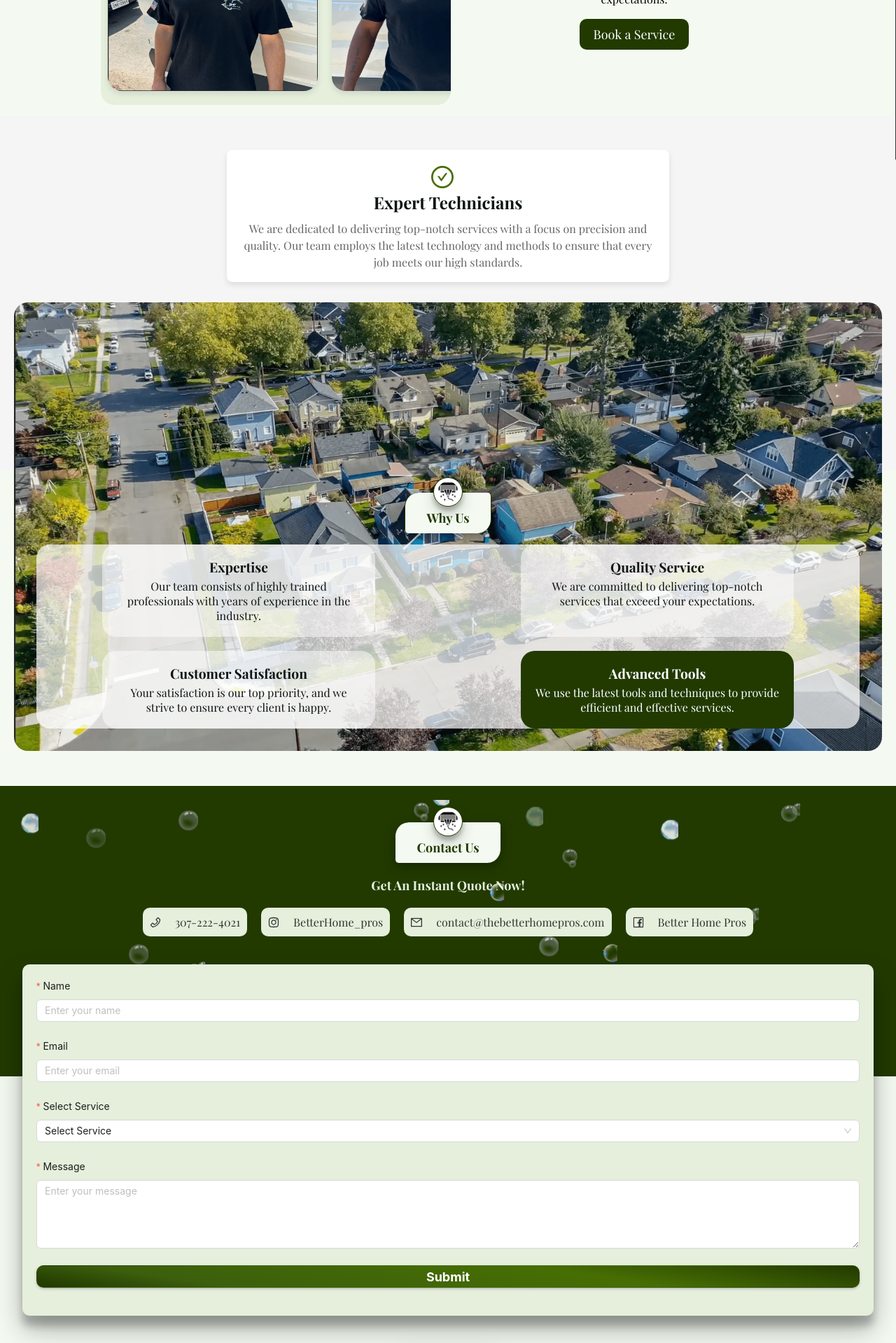
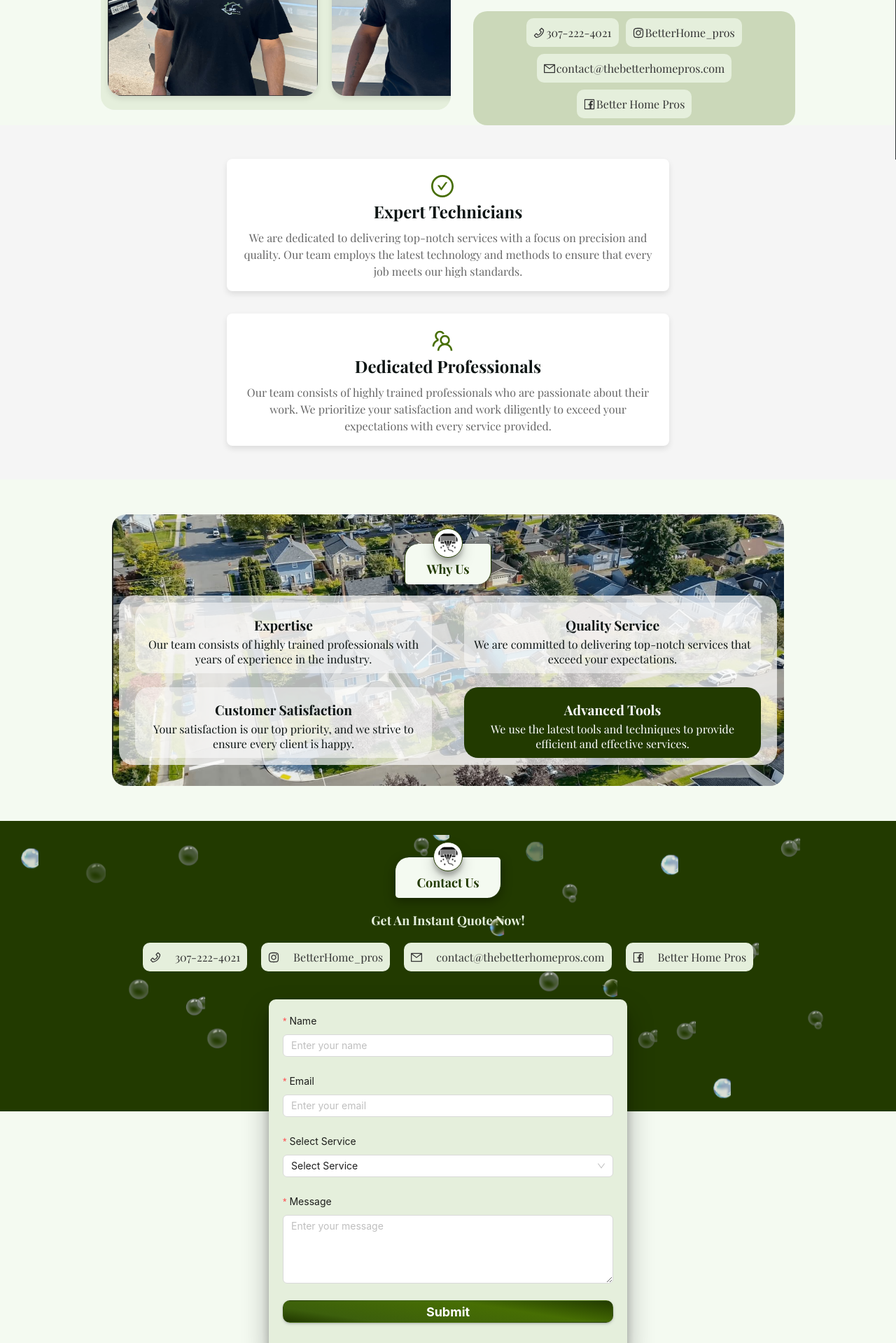
Before and after one commit to Tsgcode1122/BHP-BetterHomePro, a React (Vite) app: page /about in a window 1280 px wide. Shown: the part 620-2539 px from the top of the page at 70% size. Built offline with nearby package versions, Linux system fonts and the light colour scheme; a web font is replaced by a local one.

Commit message:
modified home

```diff
--- a/src/Component/AboutContent.jsx
+++ b/src/Component/AboutContent.jsx
@@ -3,6 +3,13 @@ import styled from "styled-components";
 import { Colors, Gradients } from "../Colors/ColorComponent";
 import heroimg from "../Images/newIm.jpg";
 import Button from "../FixedComponent/Button";
+import {
+  MailOutlined,
+  PhoneOutlined,
+  EnvironmentOutlined,
+  InstagramOutlined,
+  FacebookOutlined,
+} from "@ant-design/icons";
 
 import DownToUp from "../Motion/DownToUp";
 import { Link } from "react-router-dom";
@@ -23,7 +30,42 @@ const AboutContent = () => {
             solutions to meet your needs and exceed expectations.
           </p>
         </DownToUp>
+
         <StyledButton to="/appointment">Book a Service </StyledButton>
+        <>
+          <Content>
+            <ContactItem>
+              <PhoneOutlined />
+              <a href="tel:+13072224021">307-222-4021</a>
+            </ContactItem>
+            <ContactItem>
+              <InstagramOutlined />
+              <a
+                href="https://www.instagram.com/BetterHome_pros"
+                target="_blank"
+                rel="noopener noreferrer"
+              >
+                BetterHome_pros
+              </a>
+            </ContactItem>
+            <ContactItem>
+              <MailOutlined />
+              <a href="mailto:contact@thebetterhomepros.com">
+                contact@thebetterhomepros.com
+              </a>
+            </ContactItem>
+            <ContactItem>
+              <FacebookOutlined />
+              <a
+                href="https://www.facebook.com/ Better Home Pros"
+                target="_blank"
+                rel="noopener noreferrer"
+              >
+                Better Home Pros
+              </a>
+            </ContactItem>
+          </Content>
+        </>
       </Contain>
       <Group>
         <Ceo />
@@ -31,7 +73,50 @@ const AboutContent = () => {
     </Container>
   );
 };
+const Content = styled.div`
+  display: flex;
+  position: relative;
+  align-items: center;
+  gap: 20px;
+  justify-content: center;
+  flex-wrap: wrap;
+  border-radius: 20px;
+  padding: 10px;
+  background: #cbd8b9;
+  margin: 0 2rem;
+  @media screen and (min-width: 600px) {
+    margin: 0 4rem;
+  }
+  @media screen and (min-width: 800px) {
+    gap: 5px;
+    margin: 0 6rem;
+  }
+  @media screen and (min-width: 1000px) {
+    margin: 0 1rem;
+    gap: 10px;
+  }
+`;
+const ContactItem = styled.div`
+  display: flex;
+  background: ${Colors.lightgreen};
+  align-items: center;
+  padding: 10px;
+  border-radius: 10px;
+  gap: 20px;
 
+  font-size: 1rem;
+  color: ${Colors.coolBlack};
+  @media screen and (min-width: 800px) {
+    gap: 2px;
+  }
+  &:hover {
+    background: #cbd8b9;
+  }
+  a {
+    color: ${Colors.coolBlack};
+    text-decoration: none;
+  }
+`;
 const StyledButton = styled(Link)`
   padding: 10px 20px;
   background-color: ${Colors.darkgreen};
--- a/src/Component/BeforeAndAfter.jsx
+++ b/src/Component/BeforeAndAfter.jsx
@@ -58,20 +58,28 @@ export default BeforeAndAfter;
 
 const BeforeAfterContainer = styled.div`
   display: flex;
-  flex-wrap: wrap;
-  justify-content: space-around;
+  flex-direction: column;
   gap: 20px;
-  margin-top: 2rem;
+  align-items: center;
+  padding: 2rem 0rem !important;
+
+  @media screen and (min-width: 700px) {
+    display: grid;
+    grid-template-columns: 1fr 1fr;
+    padding: 2rem 2rem !important;
+  }
 `;
 
 const BeforeAfterWrapper = styled.div`
   position: relative;
-  max-width: 500px;
-  margin-bottom: 10px;
+
+  @media screen and (min-width: 700px) {
+  }
 `;
 const Image = styled.img`
-  max-height: 30rem;
-  width: 27rem;
+  max-width: 100%;
+  width: 25rem;
+  height: 22rem;
   @media screen and (max-width: 320px) {
     width: 18rem;
     height: 18rem;
@@ -83,6 +91,10 @@ const Image = styled.img`
   @media (min-width: 400px) and (max-width: 499px) {
     width: 22rem;
     height: 22rem;
+  }
+  @media screen and (min-width: 1000px) {
+    width: 25rem;
+    height: 20rem;
   }
 `;
 
--- a/src/Component/ContactContent.jsx
+++ b/src/Component/ContactContent.jsx
@@ -16,30 +16,16 @@ const ContactContent = () => {
   const googleMapsLink =
     "https://www.google.com/maps/search/?api=1&query=1418+Manoa+Rd,+Wynnewood,+PA+19096";
   return (
-    <>
+    <ContactContainer>
       <MiniContact />
       <ContactUs />
-    </>
+    </ContactContainer>
   );
 };
 
 export default ContactContent;
 
-const ContactContainer = styled.div`
-  padding: 0 2rem !important;
-  margin: 0;
-  align-items: center;
-  border-radius: 8px;
-  @media screen and (max-width: 320px) {
-    padding: 0 1rem !important;
-  }
-  @media (min-width: 321px) and (max-width: 399px) {
-    padding: 0 1.3rem !important;
-  }
-  @media (min-width: 400px) and (max-width: 499px) {
-    padding: 0 1.5rem !important;
-  }
-`;
+const ContactContainer = styled.div``;
 const SubHead = styled.h5`
   font-size: 1.2rem;
   color: #070b0d;
--- a/src/Component/ContactUs.jsx
+++ b/src/Component/ContactUs.jsx
@@ -136,6 +136,15 @@ const FormContainer = styled.div`
   @media (min-width: 400px) and (max-width: 499px) {
     margin: -10rem 1rem 1rem 1rem;
   }
+  @media screen and (min-width: 800px) {
+    margin: -10rem 8rem 1rem 8rem;
+  }
+  @media screen and (min-width: 1000px) {
+    margin: -10rem 16rem 1rem 16rem;
+  }
+  @media screen and (min-width: 1200px) {
+    margin: -10rem 24rem 1rem 24rem;
+  }
 `;
 const ButtonS = styled(Button)`
   text-decoration: none;
--- a/src/Component/Faqs.jsx
+++ b/src/Component/Faqs.jsx
@@ -81,6 +81,7 @@ export default Faqs;
 
 const FaqsContainer = styled.div`
   position: relative;
+
   box-shadow:
     rgba(60, 64, 67, 0.3) 0px 1px 2px 0px,
     rgba(60, 64, 67, 0.15) 0px 1px 3px 1px;
@@ -103,6 +104,18 @@ const FaqsContainer = styled.div`
   @media (min-width: 400px) and (max-width: 499px) {
     border-radius: 40px;
     margin: 1.5rem;
+  }
+  @media screen and (min-width: 800px) {
+    margin: 2rem 4rem;
+  }
+  @media screen and (min-width: 1000px) {
+    margin: 2rem 6rem;
+  }
+  @media screen and (min-width: 1200px) {
+    margin: 2rem 16rem;
+  }
+  @media screen and (min-width: 1480px) {
+    margin: 2rem 18rem;
   }
 `;
 
--- a/src/Component/GalleryContent.jsx
+++ b/src/Component/GalleryContent.jsx
@@ -93,7 +93,7 @@ const GalleryContainer = styled.div`
     padding: 20px 6rem;
   }
   @media screen and (min-width: 1200px) {
-    padding: 20px 8rem;
+    padding: 20px 10rem;
   }
   @media (min-width: 1024px) {
     grid-template-columns: repeat(auto-fit, minmax(250px, 1fr));
--- a/src/Component/QuickContact.jsx
+++ b/src/Component/QuickContact.jsx
@@ -28,9 +28,7 @@ const QuickContact = () => {
       padding: 10px 6rem;
     }
     @media screen and (min-width: 1000px) {
-      padding: 10px 8rem;
-      max-width: 800px;
-      z-index: 4;
+      display: none;
     }
     @media screen and (min-width: 1200px) {
       padding: 10px 10rem;
--- a/src/Component/ServicesContent.jsx
+++ b/src/Component/ServicesContent.jsx
@@ -6,10 +6,19 @@ import heroimg from "../Images/t2.jpg";
 import heroimg3 from "../Images/t4.jpg";
 import heroimg4 from "../Images/t8.jpg";
 import heroimg5 from "../Images/t6.jpg";
+import heroimg6 from "../Images/t9.jpg";
 import { Colors, Gradients } from "../Colors/ColorComponent";
 import { Link } from "react-router-dom";
 import DownToUp from "../Motion/DownToUp";
+const ContactList = styled.ul`
+  list-style: none;
+  padding: 0;
+  margin: 10px 0 !important;
 
+  li {
+    margin: 5px 0;
+  }
+`;
 const services = [
   {
     id: 1,
@@ -38,7 +47,6 @@ const services = [
       "Our thorough air duct cleaning services remove dust, allergens, and contaminants from your home's ventilation system, improving indoor air quality.",
     viewMoreUrl: "/services/air-duct-cleaning",
   },
-
   {
     id: 4,
     imgUrl: heroimg4,
@@ -57,12 +65,41 @@ const services = [
       "From minor upgrades to major renovations, our home improvement services enhance the beauty, functionality, and value of your home.",
     viewMoreUrl: "/services/home-improvement",
   },
+  {
+    id: 6,
+    imgUrl: heroimg6,
+    heading: "Ready To Book Appointment?",
+    subheading: "You can Reach us now",
+    content: (
+      <>
+        <ContactList>
+          <li>
+            <strong>Instagram:</strong> BetterHome_pros
+          </li>
+          <li>
+            {" "}
+            <strong>Email:</strong> Contact@thebetterhomepros.com
+          </li>
+          <li>
+            {" "}
+            <strong>Call:</strong> (307) 222-4021
+          </li>
+          <li>
+            {" "}
+            <strong>Facebook:</strong> Better Home Pros
+          </li>
+        </ContactList>
+      </>
+    ),
+    viewMoreUrl: "/appointment",
+  },
 ];
+
 const ServicesContent = () => {
   return (
     <ServicesContainer>
       {services.map((service, index) => (
-        <ServiceCard key={index}>
+        <ServiceCard key={index} id={service.id}>
           <DownToUp>
             <ImageWrapper>
               <ServiceImage imgUrl={service.imgUrl} />
@@ -71,7 +108,13 @@ const ServicesContent = () => {
               <Heading>{service.heading}</Heading>
               <Subheading>{service.subheading}</Subheading>
               <Content>{service.content}</Content>
-              <ViewMore to={`/services/${service.id}`}>View More</ViewMore>
+              <ViewMore
+                to={
+                  service.id === 6 ? "/appointment" : `/services/${service.id}`
+                }
+              >
+                {service.id === 6 ? "Book Now" : "View More"}
+              </ViewMore>
             </ContentWrapper>
           </DownToUp>
         </ServiceCard>
@@ -179,7 +222,7 @@ const Subheading = styled.p`
   margin: 10px;
 `;
 
-const Content = styled.p`
+const Content = styled.div`
   font-size: 0.9rem;
   margin-bottom: 15px;
   line-height: 1.4;
--- a/src/Component/VideoGallery.jsx
+++ b/src/Component/VideoGallery.jsx
@@ -27,6 +27,15 @@ const GalleryWrapper = styled.div`
   @media (min-width: 400px) and (max-width: 499px) {
     padding: 10px;
   }
+  @media screen and (min-width: 800px) {
+    padding: 5px 2rem;
+  }
+  @media screen and (min-width: 1000px) {
+    padding: 5px 5rem;
+  }
+  @media screen and (min-width: 1200px) {
+    padding: 5px 10rem;
+  }
 `;
 
 const ImageWrapper = styled.div`
@@ -35,11 +44,14 @@ const ImageWrapper = styled.div`
   border-radius: 10px;
   overflow: hidden;
   margin: 10px;
-
+  @media screen and (min-width: 800px) {
+    width: calc(50% - 20px);
+    border-radius: 20px;
+  }
   img {
     max-width: 100%;
-    width: auto;
-    height: auto;
+    /* width: auto; */
+    /* height: auto; */
     object-fit: cover;
     transition: transform 0.3s ease-in-out;
   }
@@ -109,7 +121,7 @@ const Container = styled.div`
 // Example Cloudinary video links
 const videos = [
   "https://res.cloudinary.com/dhl0zyg5k/video/upload/v1723984777/RPReplay_Final1723980643_dfuwxe.mov",
-  "https://res.cloudinary.com/demo/video/upload/w_800,c_limit,ar_16:9/vc_auto/sample2.mp4",
+  "https://res.cloudinary.com/dhl0zyg5k/video/upload/v1724036110/RPReplay_Final1724034988_reizpx.mov",
   "https://res.cloudinary.com/dhl0zyg5k/video/upload/v1723986786/RPReplay_Final1723980761_z8lucn.mov",
   "https://res.cloudinary.com/dhl0zyg5k/video/upload/v1723984777/RPReplay_Final1723980643_dfuwxe.mov",
 ];
--- a/src/Component/WhyUsContent.jsx
+++ b/src/Component/WhyUsContent.jsx
@@ -73,10 +73,14 @@ const WhyUsContainer = styled.div`
   padding: 10px 10px 30px 10px;
   margin: 50px 20px;
   text-align: center;
+  @media screen and (min-width: 800px) {
+    margin: 50px 4rem;
+  }
   @media screen and (min-width: 1000px) {
-    padding: 15rem 2rem 2rem 2rem;
-    margin-top: -15rem;
-    z-index: 1;
+    margin: 50px 6rem;
+  }
+  @media screen and (min-width: 1200px) {
+    margin: 50px 10rem;
   }
 `;
 
@@ -105,6 +109,9 @@ const ContentWrapper = styled.div`
   border-radius: 20px;
   background-color: rgba(255, 255, 255, 0.7);
   position: relative;
+  @media screen and (min-width: 700px) {
+    padding: 10px 10px 10px 10px;
+  }
 `;
 const Join = styled.div`
   display: flex;
@@ -123,6 +130,10 @@ const ReasonCard = styled.div`
 
   @media (max-width: 768px) {
     max-width: 100%;
+  }
+  @media screen and (min-width: 700px) {
+    padding: 0 10px 10px 10px;
+    max-width: calc(46% - 20px);
   }
 `;
 
```
Also changed, not shown: src/FixedComponent/Footer.jsx (+23 -4 lines).
